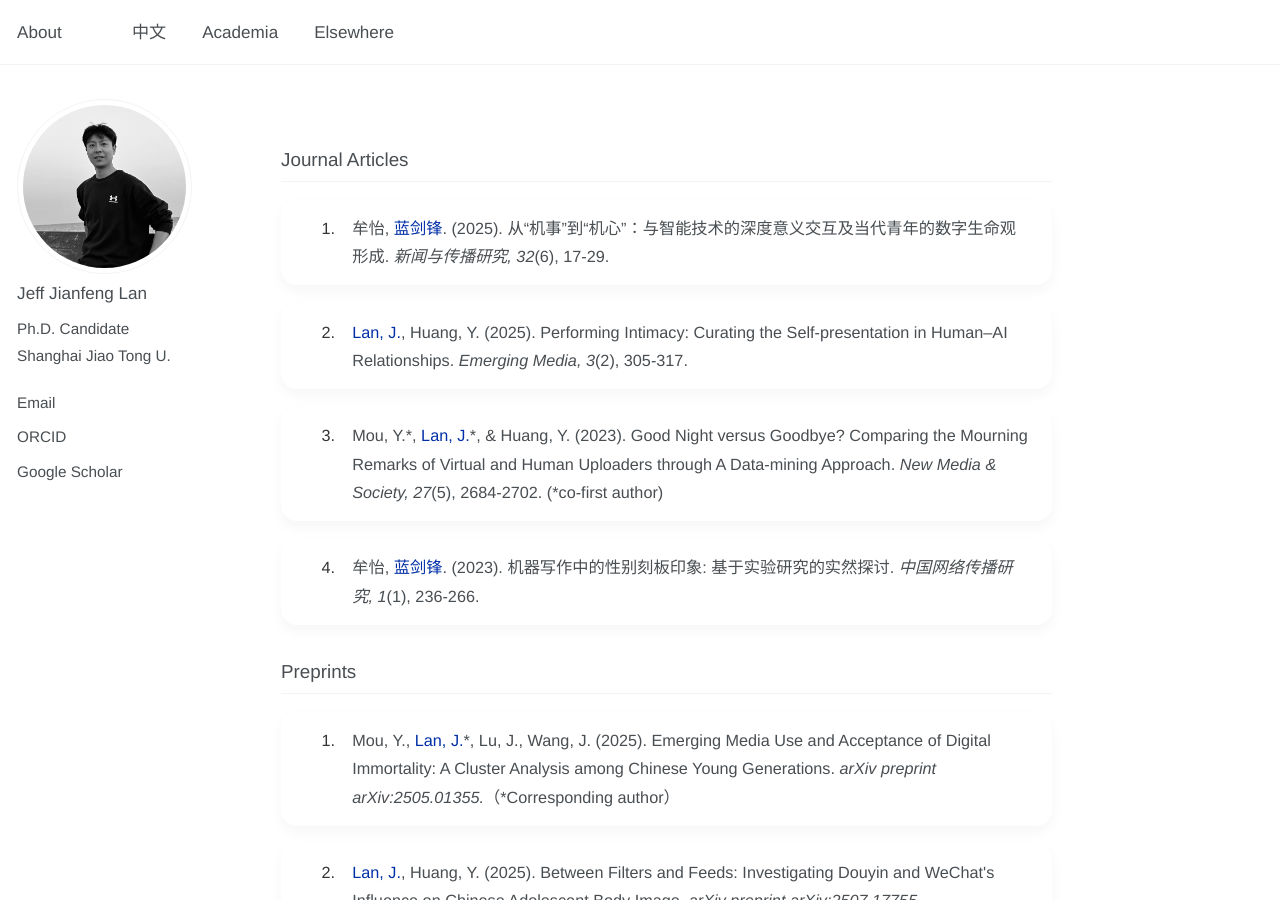
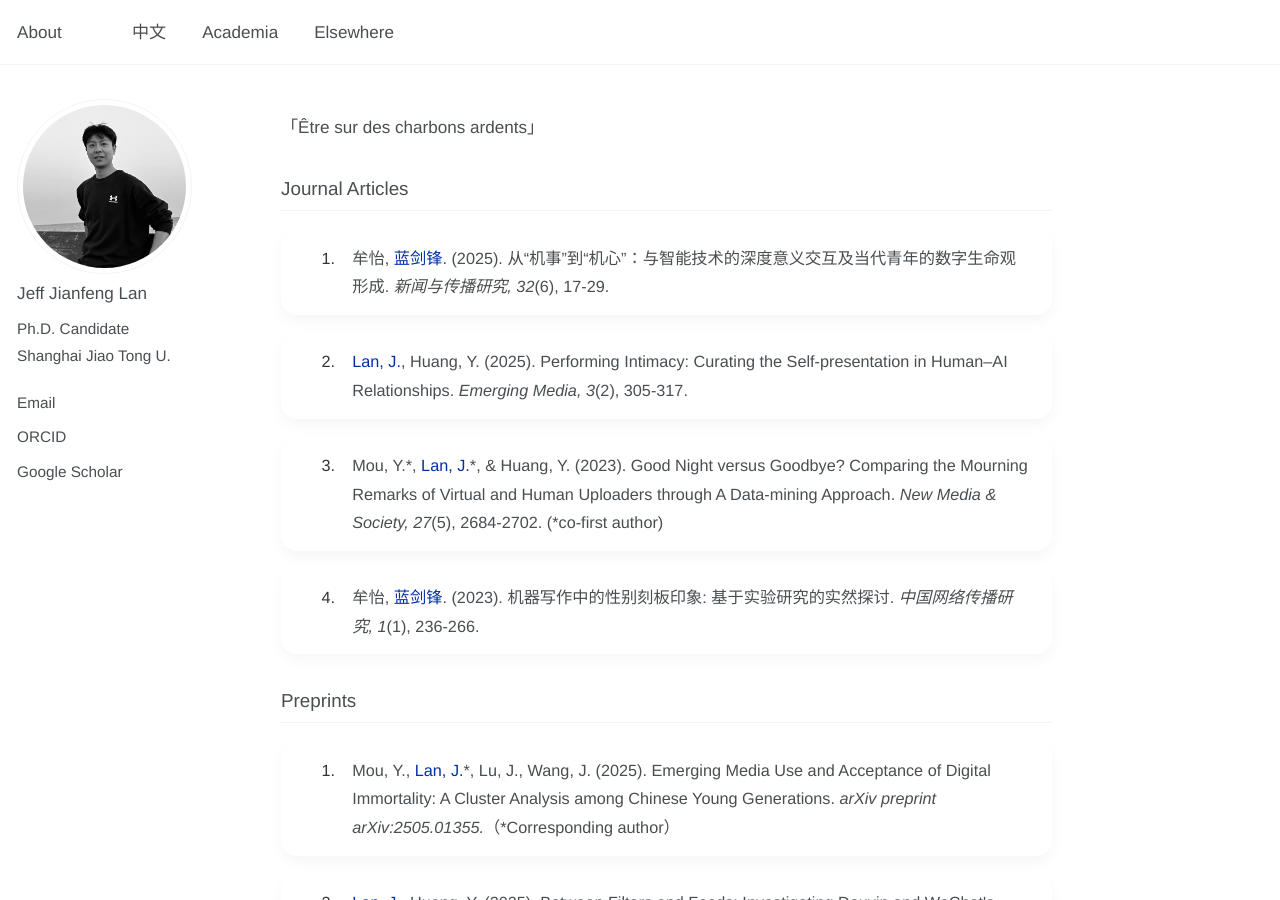
Before and after one commit to jianfenglan/jianfenglan.github.io, a Jekyll site: the page built from academia.md, in a window 1280 px wide and 900 px high. Built offline with Jekyll 4.4.1, drawn with Linux system fonts in a browser that asks for light colours.

Commit message:
Update academia.md

```diff
--- a/academia.md
+++ b/academia.md
@@ -106,6 +106,8 @@ h2 {
 }
 </style>
 
+「Être sur des charbons ardents」
+
 <h2>Journal Articles</h2>
 <div class="publication-list">
     <div class="publication-card">
```
